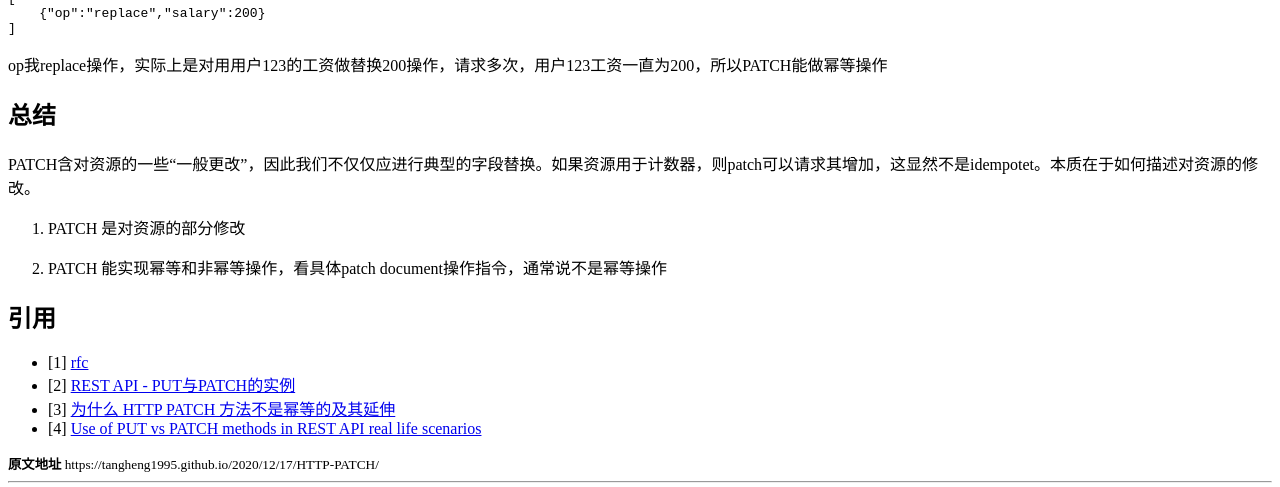
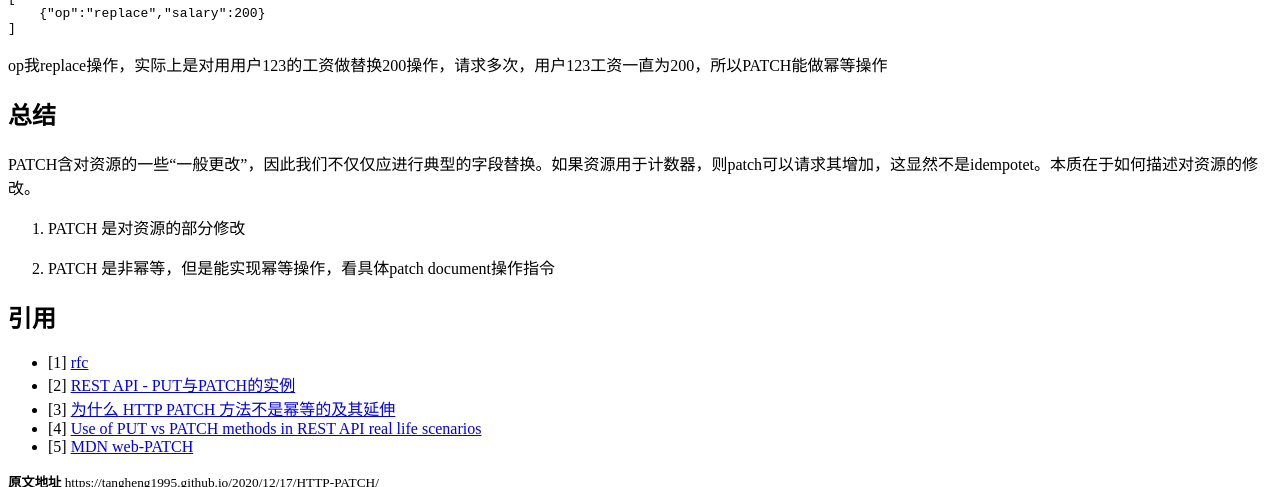
Before and after one commit to tangheng1995/tangheng1995.github.io, a Jekyll site: the page built from _posts/2020/2020-12-17-HTTP-PATCH.md, in a window 1280 px wide and 900 px high, scrolled down 1715 px, cut to the strip 0-487 px from the top of the window. Built offline with Jekyll 4.4.1, drawn with Linux system fonts in a browser that asks for light colours; comment, search, counter and statistics services are not loaded; a style sheet for code colours, icons or effects is not loaded; some of the changed text lies outside the part shown.

Commit message:
Update 2020-12-17-HTTP-PATCH.md

```diff
--- a/_posts/2020/2020-12-17-HTTP-PATCH.md
+++ b/_posts/2020/2020-12-17-HTTP-PATCH.md
@@ -96,7 +96,7 @@ PATCH含对资源的一些“一般更改”，因此我们不仅仅应进行典
 
 1. PATCH 是对资源的部分修改
 
-2. PATCH 能实现幂等和非幂等操作，看具体patch document操作指令，通常说不是幂等操作
+2. PATCH 是非幂等，但是能实现幂等操作，看具体patch document操作指令
 
 ## 引用
 
@@ -104,3 +104,4 @@ PATCH含对资源的一些“一般更改”，因此我们不仅仅应进行典
 * [2] [REST API - PUT与PATCH的实例](https://www.itranslater.com/qa/details/2103002937847972864)
 * [3] [为什么 HTTP PATCH 方法不是幂等的及其延伸](https://juejin.cn/post/6844903813799739399)
 * [4] [Use of PUT vs PATCH methods in REST API real life scenarios](https://stackoverflow.com/questions/28459418/use-of-put-vs-patch-methods-in-rest-api-real-life-scenarios/39338329#39338329)
+* [5] [MDN web-PATCH](https://developer.mozilla.org/zh-CN/docs/Web/HTTP/Methods/PATCH)
```
